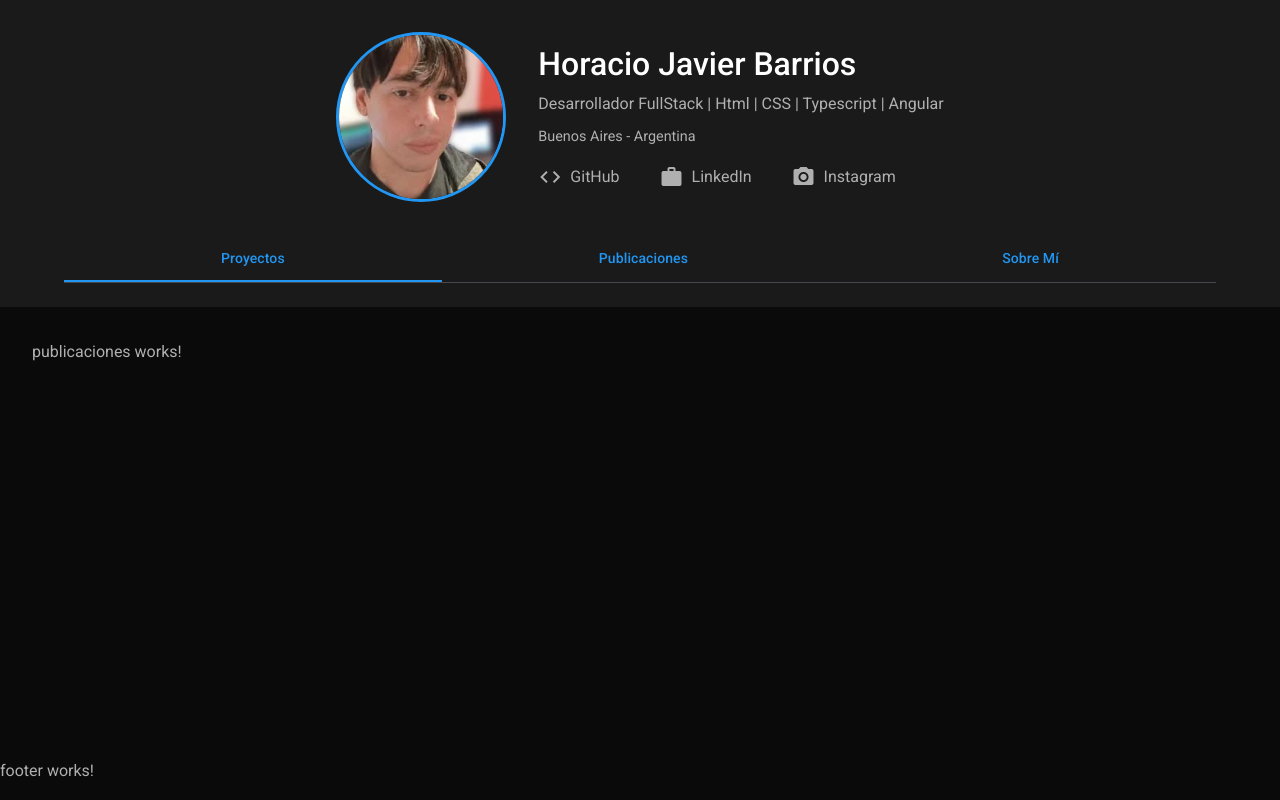
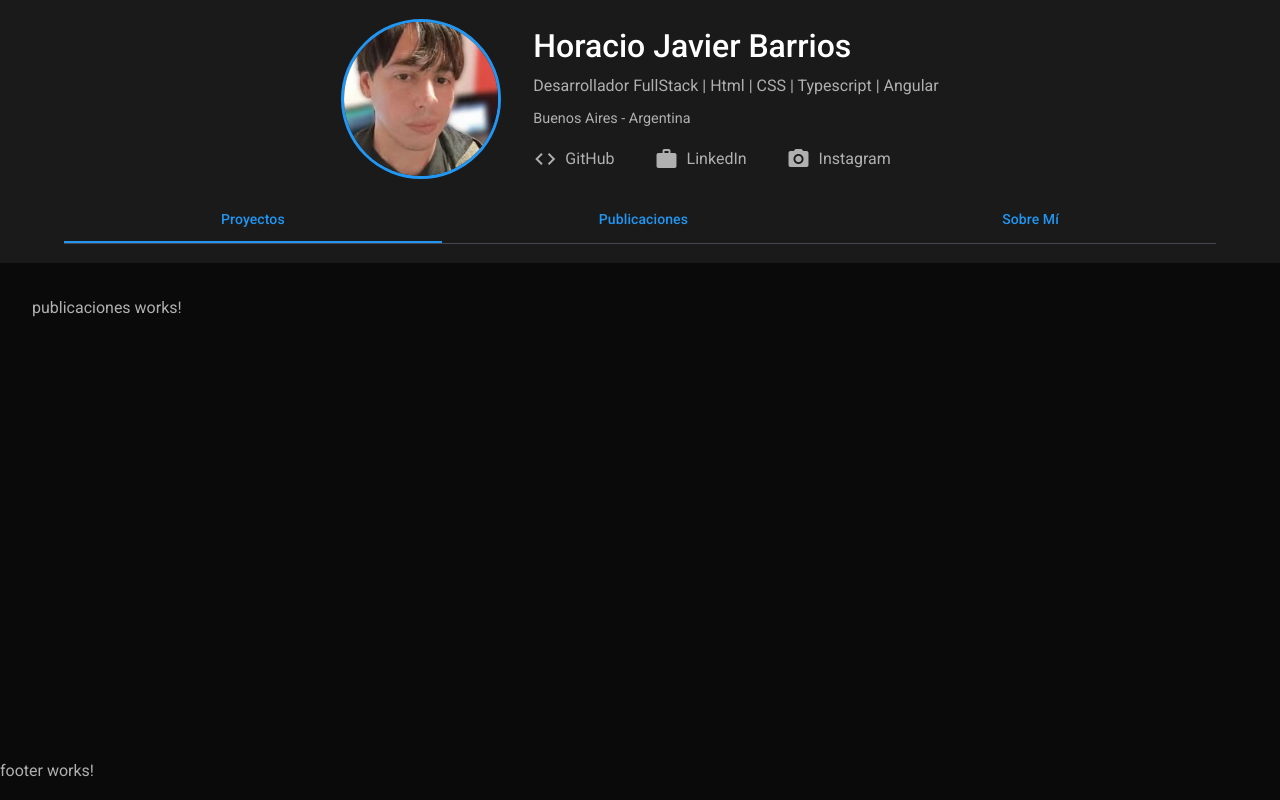
Before and after one commit to HoracioxBarrios/mi-portafolio-en-angular-v21, an Angular app: page /publicaciones in a window 1280 px wide. Built offline with nearby package versions, Linux system fonts and the light colour scheme.

Commit message:
correcciones

```diff
--- a/src/app/shared/components/header/header.scss
+++ b/src/app/shared/components/header/header.scss
@@ -9,11 +9,17 @@
   &__container {
     max-width: 1200px;
     margin: 0 auto;
-    padding: 0 $spacing-md;
+    padding: 0 $spacing-xs;
     display: flex;
     flex-direction: column;
     align-items: center;
     gap: $spacing-lg;
+
+    @include from-tablet{
+      padding: 0 $spacing-md;
+      gap: 1rem;
+    }
+
   }
   &__informacion-container{
     display: flex;
@@ -66,8 +72,8 @@
     border: 3px solid $color-primary;
 
     @include from-desktop{
-      width: 170px;
-      height: 170px;
+      width: 160px;
+      height: 160px;
     }
   }
 
@@ -115,6 +121,6 @@
   }
 
   @include from-desktop{
-    padding: 2rem 0 1.5rem 0;
+    padding: 1.2rem 0 1.2rem 0;
   }
 }
```
